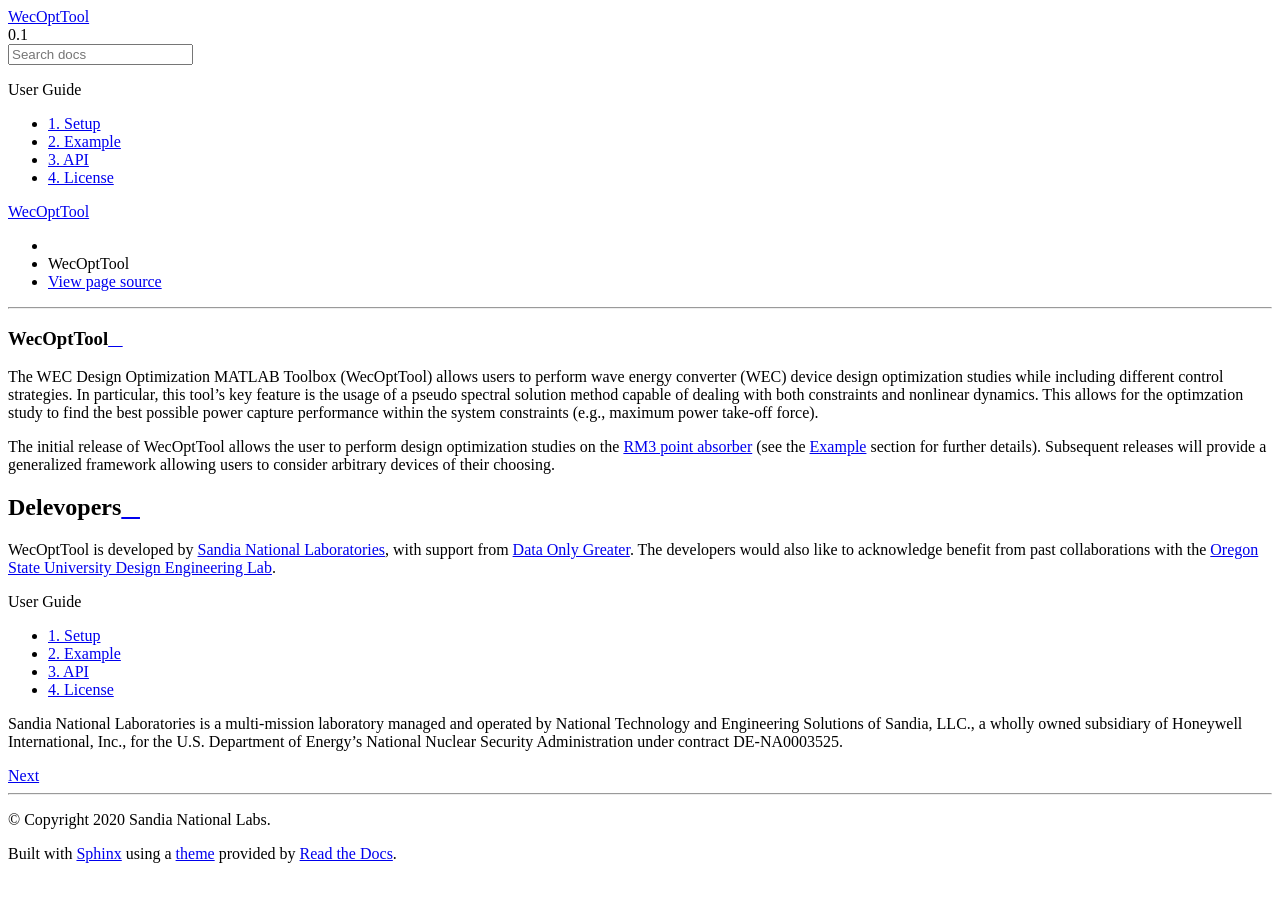
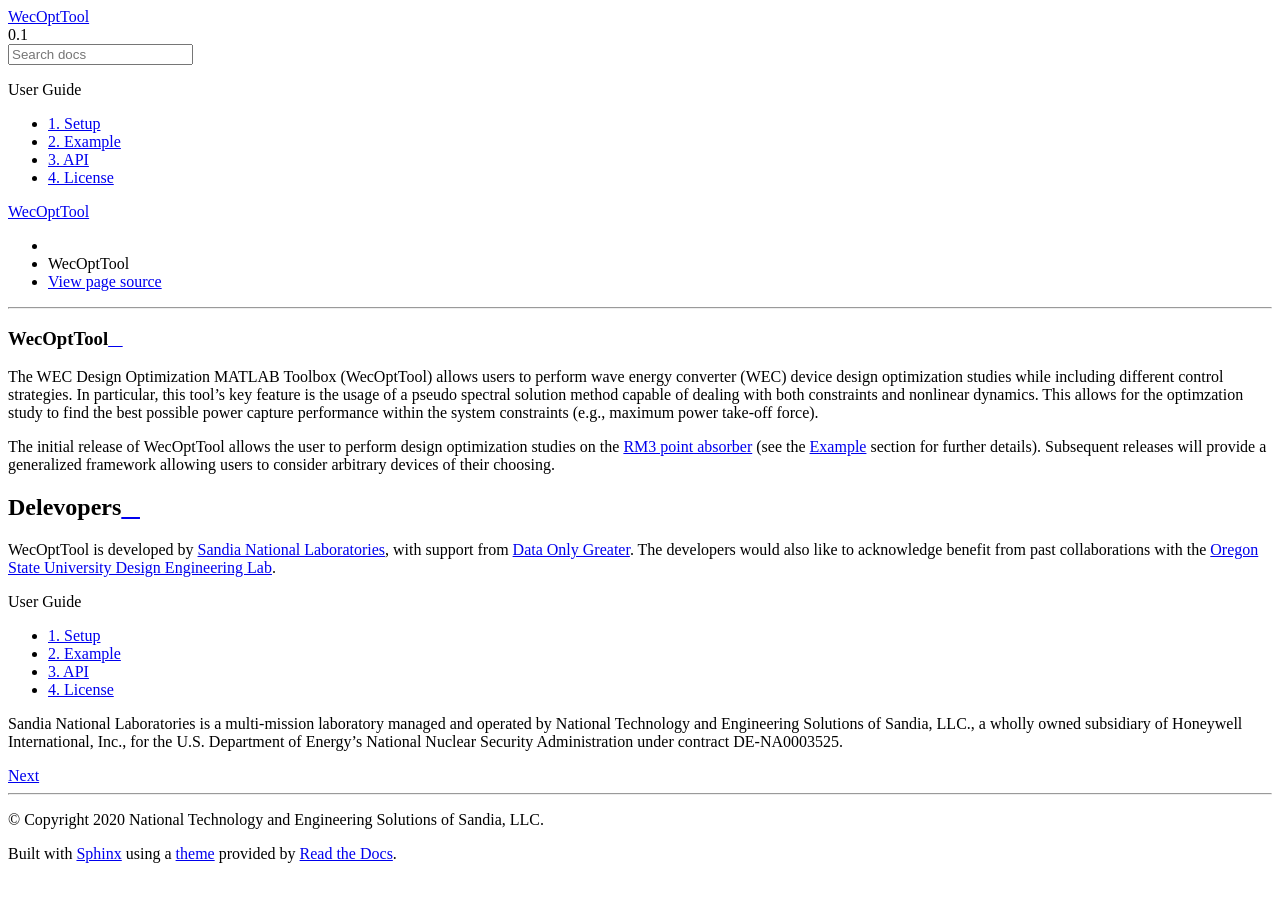
Before and after one commit to SNL-WaterPower/WecOptTool-MATLAB, a Sphinx documentation site: the page built from docs/index.rst, in a window 1280 px wide. Built offline with Sphinx 7.4.7 and the Read the Docs theme 2.0.0, drawn with Linux system fonts in a browser that asks for light colours.

Commit message:
Fix copyright footer in docs

```diff
--- a/docs/conf.py
+++ b/docs/conf.py
@@ -73,7 +73,7 @@
 
 # General information about the project.
 project = u'WecOptTool'
-copyright = u'2020 Sandia National Labs'.format(now.year)
+copyright = u'{} National Technology and Engineering Solutions of Sandia, LLC'.format(now.year)
 author = u'unknown'
 
 # The version info for the project you're documenting, acts as replacement for
```
